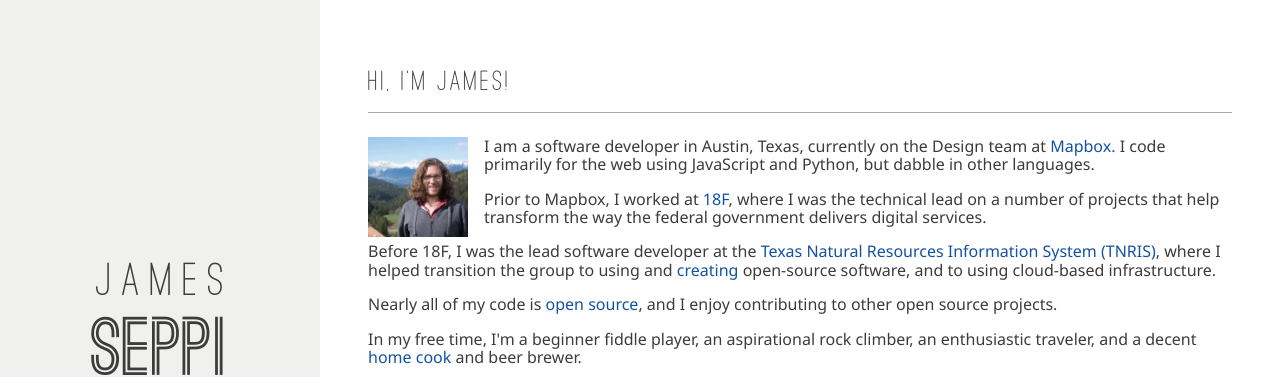
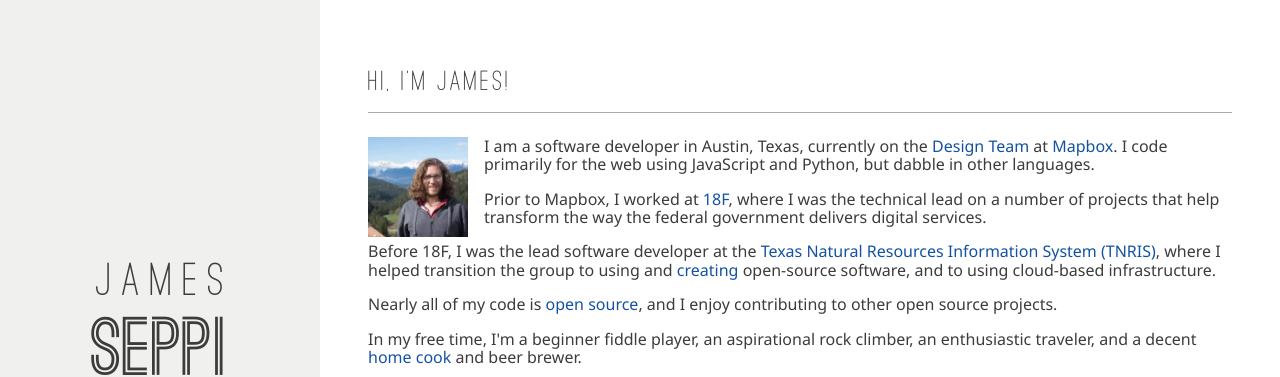
Before and after one commit to jseppi/jseppi.github.io, a Jekyll site: the page built from index.html, in a window 1280 px wide and 900 px high. Shown: the top 377 px of the window. Built offline with Jekyll 4.4.1, drawn with Linux system fonts in a browser that asks for light colours; nearby versions of some CDN libraries; part of the change alters nothing that is shown.

```diff
--- a/index.html
+++ b/index.html
@@ -9,7 +9,7 @@ published: true
     <div class="pure-g">
       <div class="pure-u-1">
         <img src="/img/james_seppi.jpg" alt="James Seppi"/>
-        <p>I am a software developer in Austin, Texas, currently on the Design team at <a title="Mapbox" href="https://www.mapbox.com">Mapbox.</a> I code primarily for the web using JavaScript and Python, but dabble in other languages.</p>
+        <p>I am a software developer in Austin, Texas, currently on the <a href="https://www.mapbox.com/about/team/james-seppi/">Design Team</a> at <a title="Mapbox" href="https://www.mapbox.com">Mapbox</a>. I code primarily for the web using JavaScript and Python, but dabble in other languages.</p>
         <p>Prior to Mapbox, I worked at <a href="https://18f.gsa.gov" title="18F">18F</a>, where I was the technical lead on a number of projects that help transform the way the federal government delivers digital services.</p>
         <p>Before 18F, I was the lead software developer at the <a href="https://tnris.org">Texas Natural Resources Information System (TNRIS)</a>, where I helped transition the group to using and <a href="https://github.com/tnris">creating</a> open-source software, and to using cloud-based infrastructure.</p>
         <p>Nearly all of my code is <a href="https://github.com/jseppi">open source</a>, and I enjoy contributing to other open source projects.</p>
```
